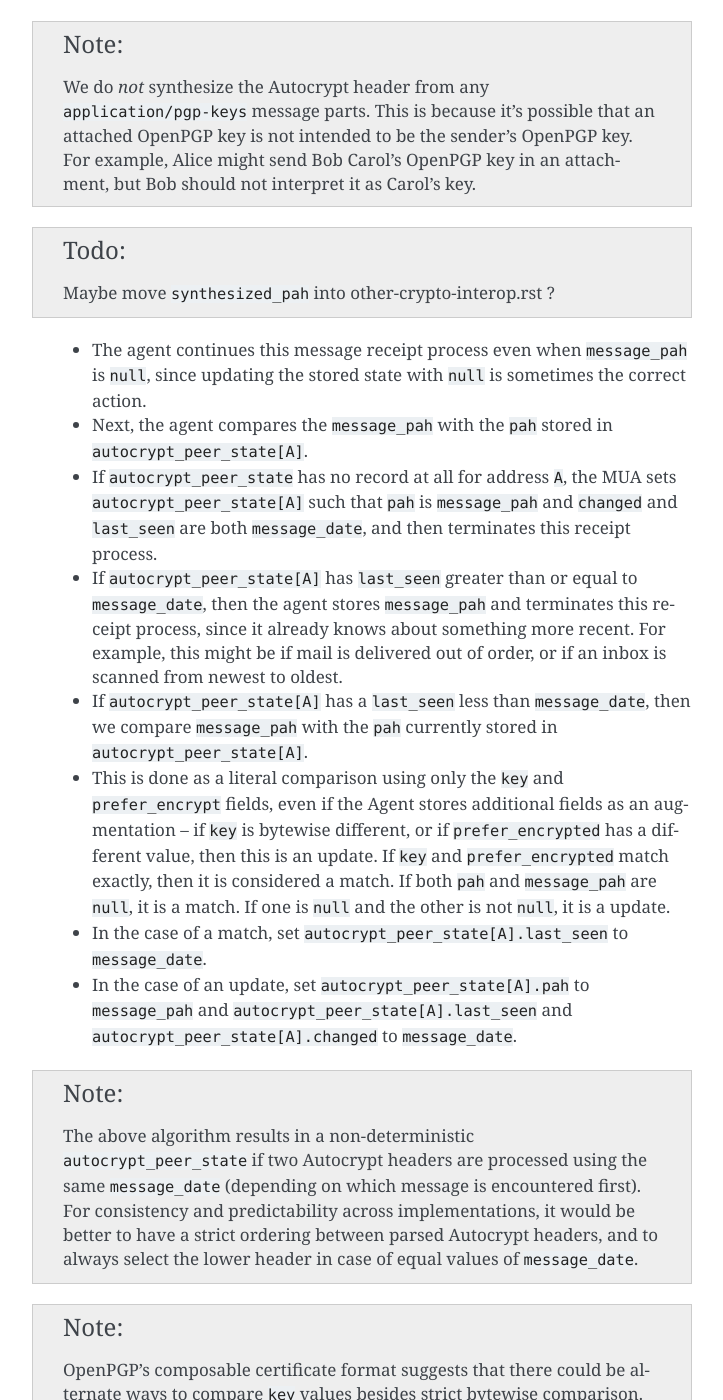
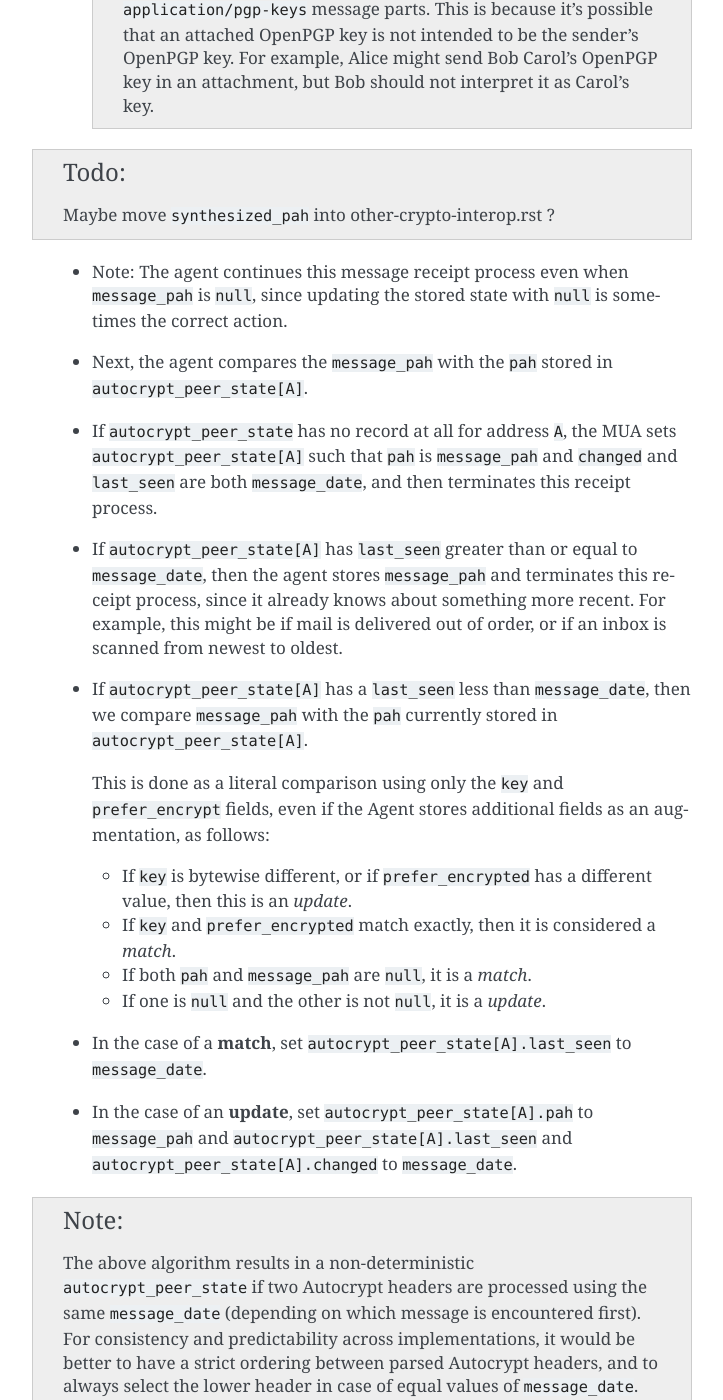
Before and after one commit to autocrypt/autocrypt, a Sphinx documentation site: the page built from doc/level0.rst, in a window 1280 px wide and 1400 px high, scrolled down 6105 px. Shown: the whole window, without its empty margins (388-1111 px from the left). Built offline with Sphinx 7.4.7, drawn with Linux system fonts in a browser that asks for light colours; some of the changed text lies outside the part shown.

Commit message:
some fixes to the parsing of incoming messages (just adding missing parts and fixing bugs)

```diff
--- a/doc/level0.rst
+++ b/doc/level0.rst
@@ -126,6 +128,10 @@
 
 ``prefer-encrypted`` indicates that agents should default to
 encrypting when composing emails to this recipient.
+If ``prefer-encrypted`` is not set,
+the value of ``prefer-encrypted`` is ``nopreference``.
+If ``prefer-encrypted`` is set, but neither ``yes`` nor ``no``,
+the MUA must skip the header as invalid.
 
 Additional attributes unspecified here are also possible before the
 ``key`` attribute.  If a MUA encounters an unknown attribute, if the
@@ -268,14 +267,14 @@
      is set to ``yes``.  If it is not encrypted, then
      ``prefer_encrypted`` is set to ``nopreference``.
 
-.. note::
+   .. note::
 
-   We do *not* synthesize the Autocrypt header from any
-   ``application/pgp-keys`` message parts.  This is because it's
-   possible that an attached OpenPGP key is not intended to be the
-   sender's OpenPGP key.  For example, Alice might send Bob Carol's
-   OpenPGP key in an attachment, but Bob should not interpret it as
-   Carol's key.
+      We do *not* synthesize the Autocrypt header from any
+      ``application/pgp-keys`` message parts.  This is because it's
+      possible that an attached OpenPGP key is not intended to be the
+      sender's OpenPGP key.  For example, Alice might send Bob Carol's
+      OpenPGP key in an attachment, but Bob should not interpret it as
+      Carol's key.
 
 .. todo::
 
@@ -283,7 +282,7 @@
 
 ..
 
- - The agent continues this message receipt process even when
+ - Note: The agent continues this message receipt process even when
    ``message_pah`` is ``null``, since updating the stored state with
    ``null`` is sometimes the correct action.
 
@@ -306,20 +305,22 @@
    ``message_date``, then we compare ``message_pah`` with the ``pah``
    currently stored in ``autocrypt_peer_state[A]``.
 
- - This is done as a literal comparison using only the ``key`` and
+   This is done as a literal comparison using only the ``key`` and
    ``prefer_encrypt`` fields, even if the Agent stores additional
-   fields as an augmentation -- if ``key`` is bytewise different, or
-   if ``prefer_encrypted`` has a different value, then this is an
-   update.  If ``key`` and ``prefer_encrypted`` match exactly, then it
-   is considered a match.  If both ``pah`` and ``message_pah`` are
-   ``null``, it is a match.  If one is ``null`` and the other is not
-   ``null``, it is a update.
+   fields as an augmentation, as follows:
 
- - In the case of a match, set ``autocrypt_peer_state[A].last_seen``
-   to ``message_date``.
+   - If ``key`` is bytewise different, or if ``prefer_encrypted`` has a different value,
+     then this is an *update*.
+   - If ``key`` and ``prefer_encrypted`` match exactly, then it is considered a *match*.
+   - If both ``pah`` and ``message_pah`` are ``null``, it is a *match*.
+   - If one is ``null`` and the other is not ``null``, it is a *update*.
 
- - In the case of an update, set ``autocrypt_peer_state[A].pah`` to
-   ``message_pah`` and ``autocrypt_peer_state[A].last_seen`` and
+ - In the case of a **match**,
+   set ``autocrypt_peer_state[A].last_seen`` to ``message_date``.
+
+ - In the case of an **update**,
+   set ``autocrypt_peer_state[A].pah`` to ``message_pah`` and
+   ``autocrypt_peer_state[A].last_seen`` and
    ``autocrypt_peer_state[A].changed`` to ``message_date``.
 
 .. note::
```
Also changed, not shown: other parts of doc/level0.rst (+22 -11 lines).
